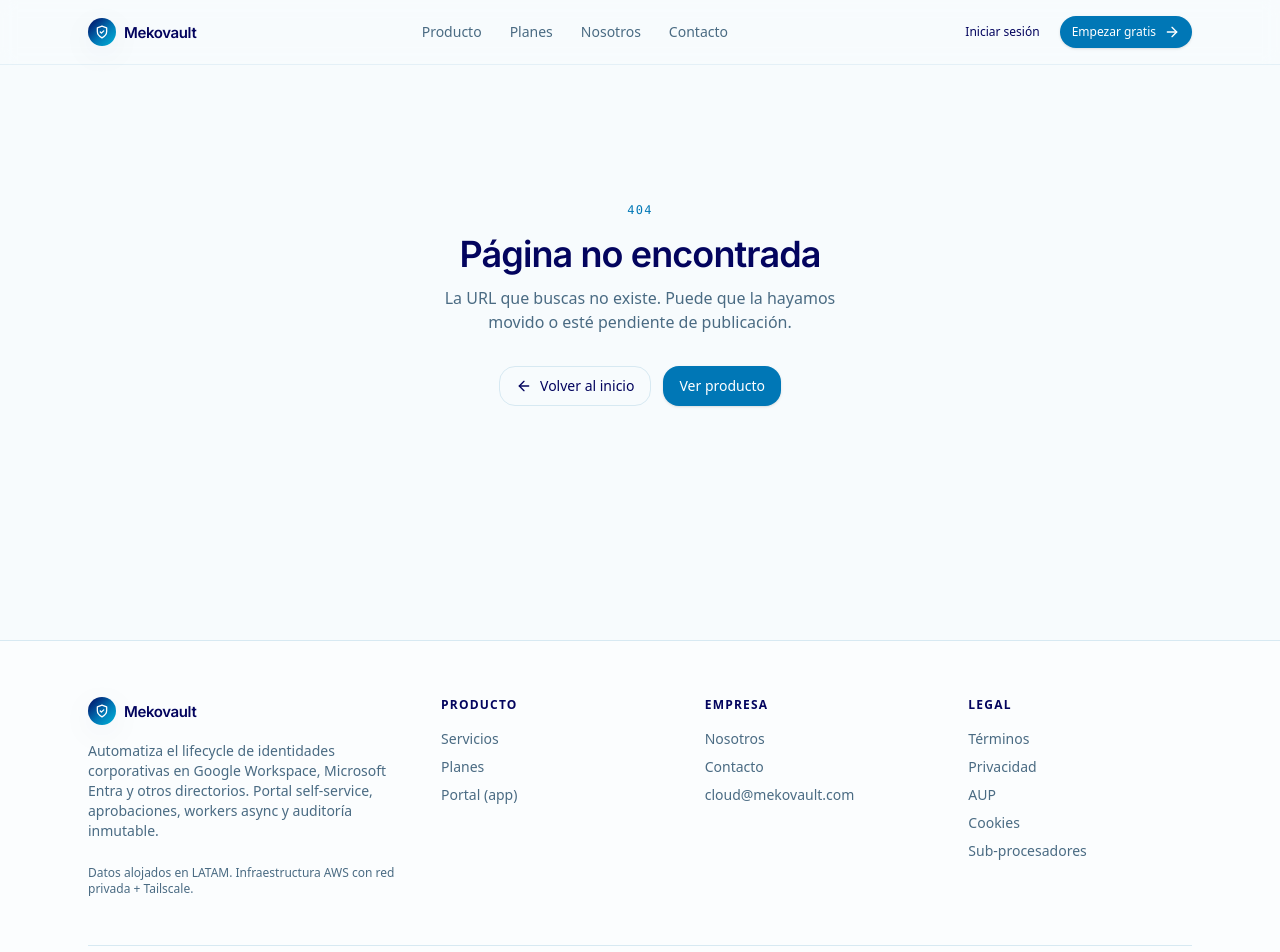
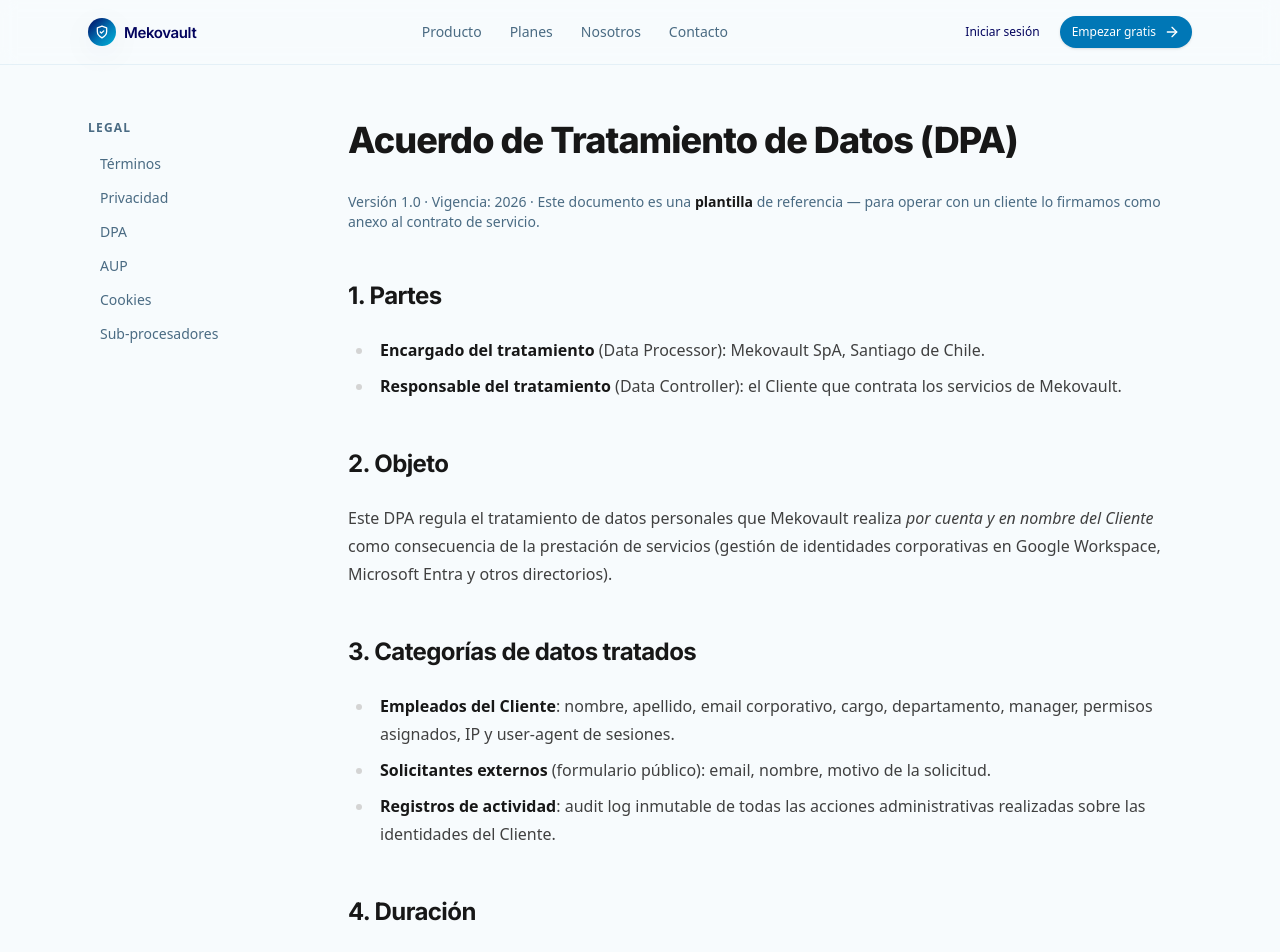
Before and after one commit to setting-proj/mekovault-marketing, a Next.js app: page /legal/dpa in a window 1280 px wide. Before the commit this address had no page. Shown: the top 952 px of the page. Built offline with nearby package versions, Linux system fonts and the light colour scheme.

Commit message:
feat(legal): plantilla DPA (Ley 21.719 + RGPD Art. 28)

```diff
--- /dev/null
+++ b/app/legal/dpa/page.tsx
@@ -0,0 +1,157 @@
+import type { Metadata } from "next";
+
+export const metadata: Metadata = {
+  title: "Acuerdo de tratamiento de datos (DPA)",
+  description:
+    "Data Processing Agreement plantilla — cumple RGPD Art. 28 + Ley 21.719 de Chile.",
+};
+
+export default function DPAPage() {
+  return (
+    <>
+      <h1>Acuerdo de Tratamiento de Datos (DPA)</h1>
+      <p className="text-sm text-muted-foreground">
+        Versión 1.0 · Vigencia: 2026 · Este documento es una <strong>plantilla</strong>{" "}
+        de referencia — para operar con un cliente lo firmamos como anexo al contrato de servicio.
+      </p>
+
+      <h2>1. Partes</h2>
+      <ul>
+        <li>
+          <strong>Encargado del tratamiento</strong> (Data Processor): Mekovault
+          SpA, Santiago de Chile.
+        </li>
+        <li>
+          <strong>Responsable del tratamiento</strong> (Data Controller): el
+          Cliente que contrata los servicios de Mekovault.
+        </li>
+      </ul>
+
+      <h2>2. Objeto</h2>
+      <p>
+        Este DPA regula el tratamiento de datos personales que Mekovault
+        realiza <em>por cuenta y en nombre del Cliente</em> como consecuencia
+        de la prestación de servicios (gestión de identidades corporativas
+        en Google Workspace, Microsoft Entra y otros directorios).
+      </p>
+
+      <h2>3. Categorías de datos tratados</h2>
+      <ul>
+        <li>
+          <strong>Empleados del Cliente</strong>: nombre, apellido, email
+          corporativo, cargo, departamento, manager, permisos asignados, IP y
+          user-agent de sesiones.
+        </li>
+        <li>
+          <strong>Solicitantes externos</strong> (formulario público): email,
+          nombre, motivo de la solicitud.
+        </li>
+        <li>
+          <strong>Registros de actividad</strong>: audit log inmutable de todas
+          las acciones administrativas realizadas sobre las identidades del
+          Cliente.
+        </li>
+      </ul>
+
+      <h2>4. Duración</h2>
+      <p>
+        Mientras dure el contrato de servicios. Al terminar, Mekovault ejecuta
+        el borrado de los datos del Cliente en un plazo máximo de 30 días
+        calendario, salvo obligaciones legales de conservación (facturación
+        tributaria, audit logs de plataforma).
+      </p>
+
+      <h2>5. Obligaciones de Mekovault (Encargado)</h2>
+      <ul>
+        <li>
+          Tratar los datos únicamente según las instrucciones documentadas del
+          Cliente.
+        </li>
+        <li>
+          Aplicar medidas técnicas y organizativas apropiadas: cifrado en
+          tránsito TLS 1.3, aislamiento multi-tenant con Row-Level Security en
+          PostgreSQL, vault dedicado por Cliente en Infisical, backups cifrados
+          AES-256 en Backblaze B2 con object lock.
+        </li>
+        <li>
+          Garantizar que su personal se compromete a mantener la
+          confidencialidad.
+        </li>
+        <li>
+          Notificar al Cliente sin dilación indebida (dentro de 72 horas) ante
+          cualquier violación de seguridad que afecte datos personales.
+        </li>
+        <li>
+          Asistir al Cliente en el cumplimiento de sus obligaciones frente a
+          solicitudes de titulares (derechos ARCO / GDPR Art. 15-22).
+        </li>
+        <li>
+          Asistir al Cliente en la realización de evaluaciones de impacto
+          (DPIA) cuando sean requeridas.
+        </li>
+      </ul>
+
+      <h2>6. Sub-encargados</h2>
+      <p>
+        Mekovault contrata sub-encargados para prestar el servicio. La lista
+        actualizada está publicada en{" "}
+        <a href="/legal/sub-processors">/legal/sub-processors</a>. Notificamos
+        con 30 días de anticipación cualquier cambio.
+      </p>
+
+      <h2>7. Transferencias internacionales</h2>
+      <p>
+        Los datos del Cliente se procesan principalmente en{" "}
+        <strong>Estados Unidos (AWS us-east-1)</strong> con backup en
+        Backblaze B2 US-West. Ambos proveedores están adheridos al marco{" "}
+        <em>EU-US Data Privacy Framework</em> (para datos de residentes UE).
+      </p>
+
+      <h2>8. Derechos de auditoría</h2>
+      <p>
+        El Cliente puede auditar el cumplimiento de este DPA con 15 días de
+        aviso previo. Alternativamente Mekovault entrega evidencias
+        documentales (informes SOC 2, políticas internas) cuando así se
+        solicite.
+      </p>
+
+      <h2>9. Devolución o supresión de datos</h2>
+      <p>
+        A pedido del Cliente y en cualquier momento:
+      </p>
+      <ul>
+        <li>
+          <strong>Exportación</strong>: Mekovault entrega los datos del Cliente
+          en formato estructurado (JSON/CSV) en un plazo de 15 días.
+        </li>
+        <li>
+          <strong>Borrado</strong>: se ejecuta la eliminación completa (DB +
+          sub-encargados) en un plazo de 30 días. Excepciones: audit log de
+          plataforma (5 años) y backups con object lock (hasta que expire la
+          retención).
+        </li>
+      </ul>
+
+      <h2>10. Responsabilidad</h2>
+      <p>
+        Cada Parte responde por los daños causados por su incumplimiento de
+        este DPA o de la normativa aplicable de protección de datos, hasta
+        el límite establecido en el contrato de servicios.
+      </p>
+
+      <h2>11. Legislación aplicable</h2>
+      <p>
+        Este DPA se rige por las leyes de la República de Chile, en particular
+        la <strong>Ley 21.719</strong>. Para clientes con titulares en la
+        Unión Europea, aplica adicionalmente el <strong>Reglamento (UE)
+        2016/679 (RGPD)</strong>.
+      </p>
+
+      <p className="mt-10 text-sm text-muted-foreground">
+        Solicitar la versión firmable del DPA: escribir a{" "}
+        <a href="mailto:legal@mekovault.com">legal@mekovault.com</a> o
+        directamente a <a href="mailto:cloud@mekovault.com">cloud@mekovault.com</a>.
+      </p>
+    </>
+  );
+}
--- a/app/legal/layout.tsx
+++ b/app/legal/layout.tsx
@@ -4,6 +4,7 @@
 const LEGAL_NAV = [
   { href: "/legal/terms", label: "Términos" },
   { href: "/legal/privacy", label: "Privacidad" },
+  { href: "/legal/dpa", label: "DPA" },
   { href: "/legal/aup", label: "AUP" },
   { href: "/legal/cookies", label: "Cookies" },
   { href: "/legal/sub-processors", label: "Sub-procesadores" },
--- a/app/sitemap.ts
+++ b/app/sitemap.ts
@@ -12,6 +12,7 @@
     "/contact",
     "/legal/terms",
     "/legal/privacy",
+    "/legal/dpa",
     "/legal/aup",
     "/legal/cookies",
     "/legal/sub-processors",
```
